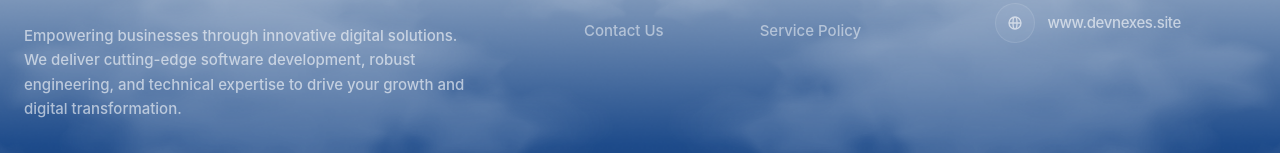
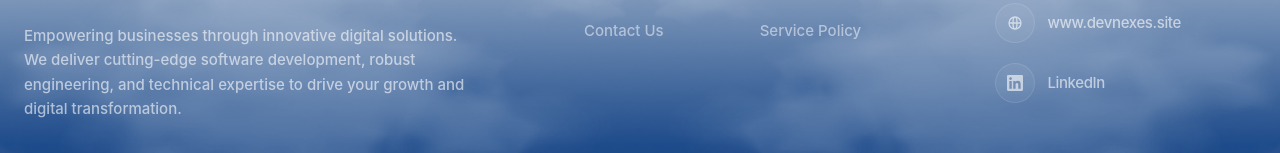
Before and after one commit to sultanraham/Devnexes, a React (Vite) app: page /about in a window 1280 px wide. Shown: the part 3719-3872 px from the top of the page. Built offline with nearby package versions, Linux system fonts and the light colour scheme; no server answers.

Commit message:
Add explicit LinkedIn text link to Footer contact section

```diff
--- a/src/components/Footer.jsx
+++ b/src/components/Footer.jsx
@@ -107,6 +107,14 @@ const Footer = ({ t }) => {
                   </div>
                   <span className="text-[15px] font-medium tracking-tight">www.devnexes.site</span>
                 </a>
+                <a href="https://www.linkedin.com/company/devnexes" target="_blank" rel="noopener noreferrer" className="flex items-center gap-3 text-white/60 hover:text-white transition-all group">
+                  <div className="w-10 h-10 bg-white/5 rounded-full flex items-center justify-center border border-white/10 group-hover:bg-white group-hover:text-[#0a2351] transition-all shrink-0">
+                    <svg className="w-4 h-4 fill-current" viewBox="0 0 24 24">
+                      <path d="M20.447 20.452h-3.554v-5.569c0-1.328-.027-3.037-1.852-3.037-1.853 0-2.136 1.445-2.136 2.939v5.667H9.351V9h3.414v1.561h.046c.477-.9 1.637-1.85 3.37-1.85 3.601 0 4.267 2.37 4.267 5.455v6.286zM5.337 7.433c-1.144 0-2.063-.926-2.063-2.065 0-1.138.92-2.063 2.063-2.063 1.14 0 2.064.925 2.064 2.063 0 1.139-.925 2.065-2.064 2.065zm1.782 13.019H3.555V9h3.564v11.452zM22.225 0H1.771C.792 0 0 .774 0 1.729v20.542C0 23.227.792 24 1.771 24h20.451C23.2 24 24 23.227 24 22.271V1.729C24 .774 23.2 0 22.222 0h.003z"/>
+                    </svg>
+                  </div>
+                  <span className="text-[15px] font-medium tracking-tight">LinkedIn</span>
+                </a>
               </div>
             </div>
 
```
